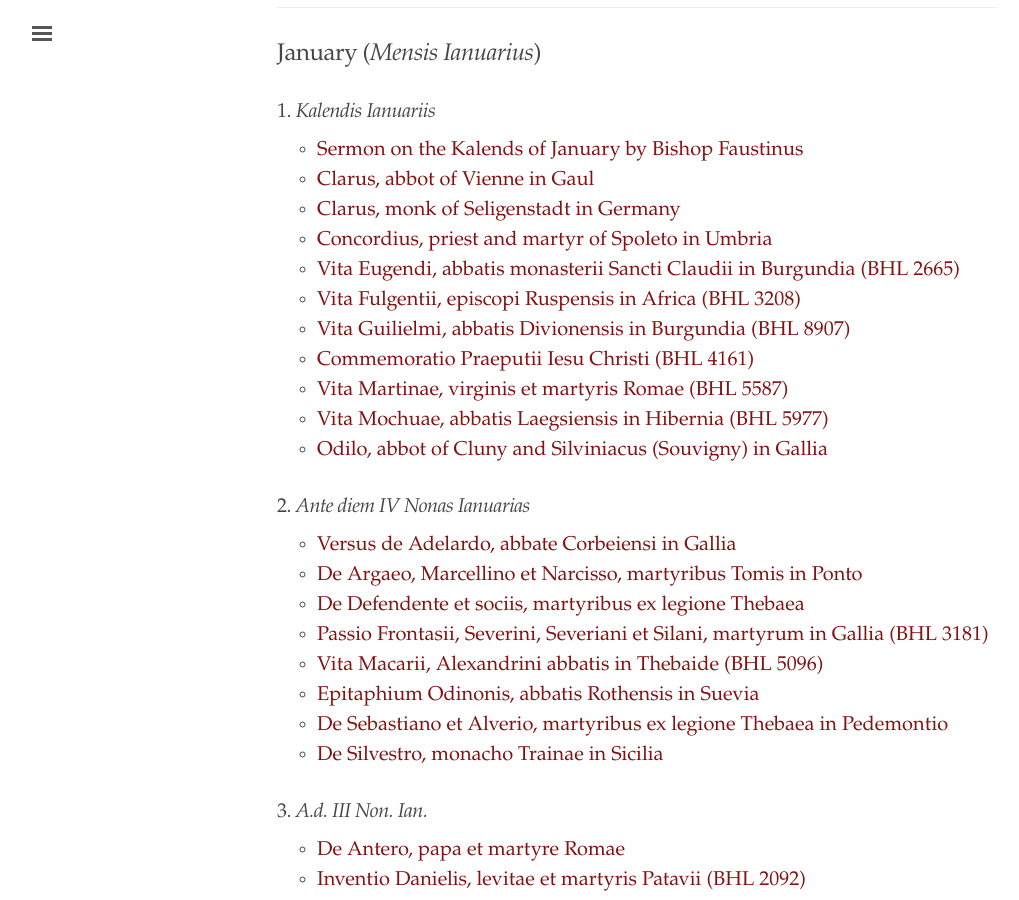
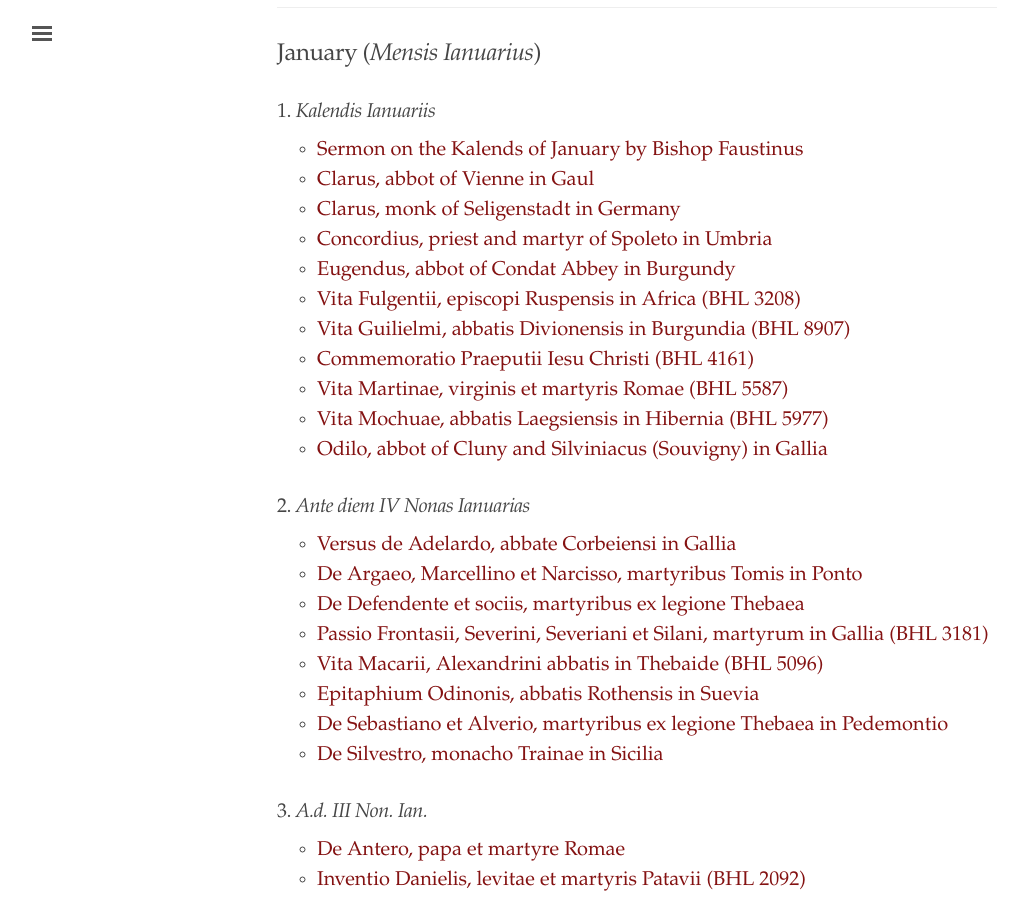
Before and after one commit to cjkoepke1/latin-hagiography, a Jekyll site: the page built from index.md, in a window 1280 px wide and 900 px high, scrolled down 412 px. Shown: the whole window, without its empty margins (3-1022 px from the left). Built offline with Jekyll 4.4.1, drawn with Linux system fonts in a browser that asks for light colours.

Commit message:
Update Eugendus of Jura

```diff
--- a/index.md
+++ b/index.md
@@ -19,7 +19,7 @@ title: "Latin Hagiography"
 - [Clarus, abbot of Vienne in Gaul](https://cjkoepke1.github.io/latin-hagiography/saints/clarus-viennensis/)
 - [Clarus, monk of Seligenstadt in Germany](https://cjkoepke1.github.io/latin-hagiography/saints/clarus-selighenstadiensis/)
 - [Concordius, priest and martyr of Spoleto in Umbria](https://cjkoepke1.github.io/latin-hagiography/saints/concordius-spoleti/)
-- [Vita Eugendi, abbatis monasterii Sancti Claudii in Burgundia (BHL 2665)](https://cjkoepke1.github.io/latin-hagiography/texts/vita-eugendi/)
+- [Eugendus, abbot of Condat Abbey in Burgundy](https://cjkoepke1.github.io/latin-hagiography/saints/eugendus-iurensis/)
 - [Vita Fulgentii, episcopi Ruspensis in Africa (BHL 3208)](https://cjkoepke1.github.io/latin-hagiography/texts/vita-fulgentii/)
 - [Vita Guilielmi, abbatis Divionensis in Burgundia (BHL 8907)](https://cjkoepke1.github.io/latin-hagiography/texts/vita-guilielmi/)
 - [Commemoratio Praeputii Iesu Christi (BHL 4161)](https://cjkoepke1.github.io/latin-hagiography/texts/commemoratio-praeputii-christi/)
```
